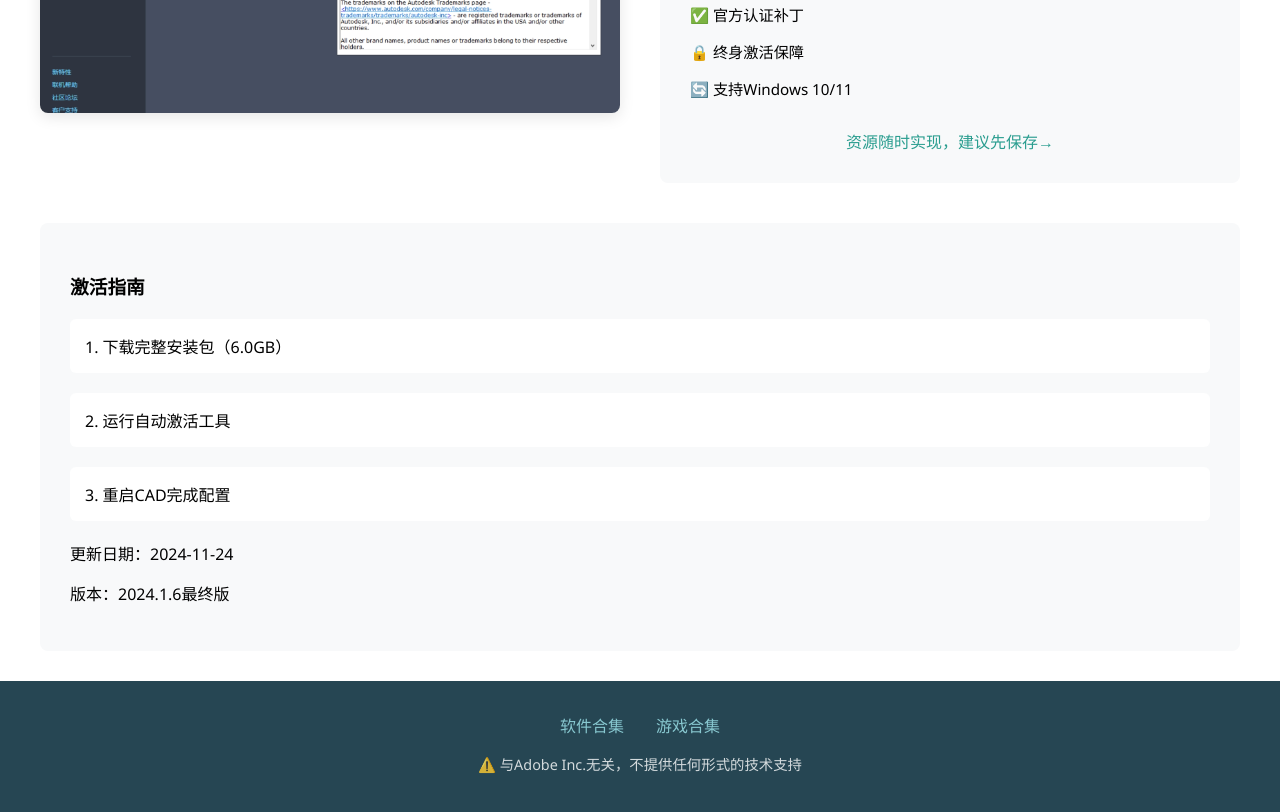
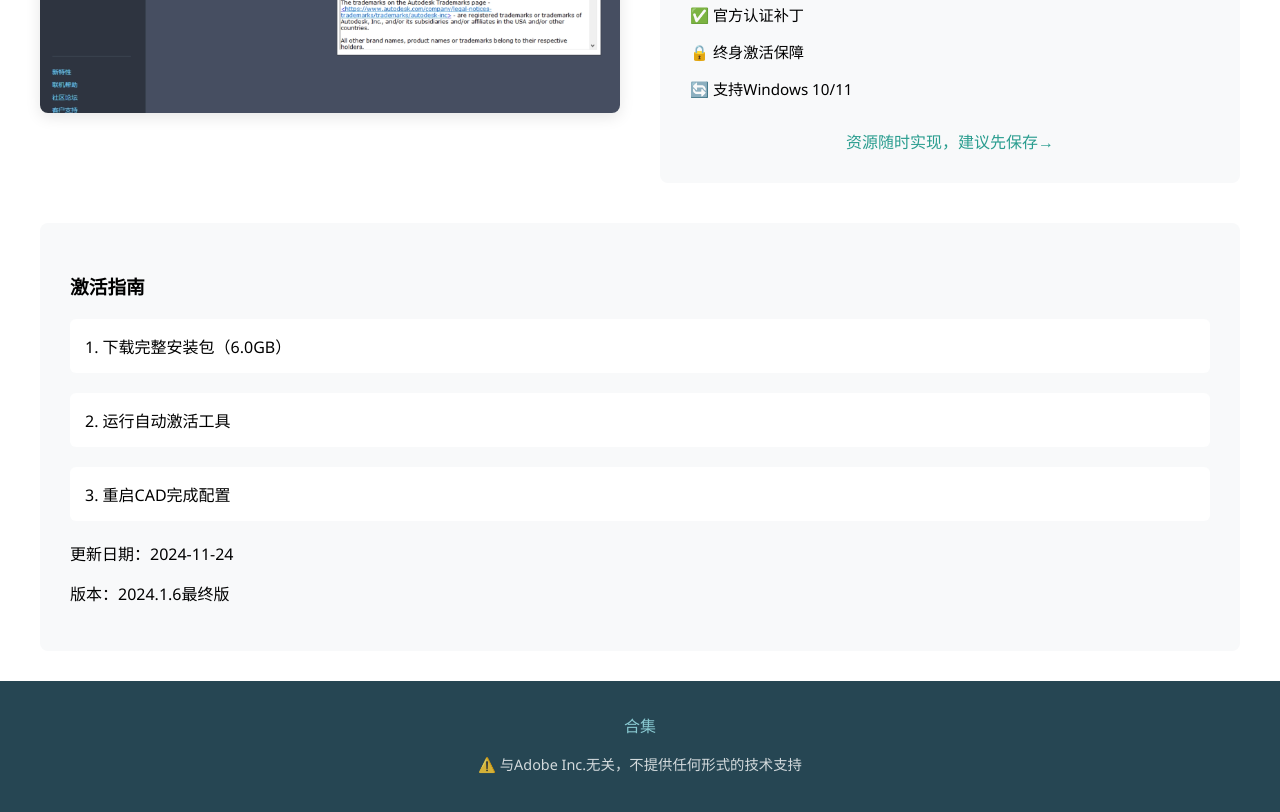
Before and after one commit to autocad2025/autocad2025.github.io, a plain HTML site: page index.html in a window 1280 px wide. Shown: the part 522-1334 px from the top of the page. Drawn offline with Linux system fonts and the light colour scheme; a script that the page names is missing.

Commit message:
Update index.html

```diff
--- a/index.html
+++ b/index.html
@@ -173,7 +173,7 @@
        style="text-decoration: none; display: block;">
        百度网盘 ↓ 一键下载全集（6.0GB）
     </a>
-    <a href="https://pan.quark.cn/s/79a10f0d2c88"
+    <a href="https://project-2025.pages.dev/"
        class="main-button"
        target="_blank"
        style="text-decoration: none; display: block;">
@@ -211,8 +211,8 @@
     <footer>
         <div class="footer-container">
             <div class="footer-links">
-                <a href="https://pan.quark.cn/s/89acf482fd64">软件合集</a>
-                <a href="https://pan.quark.cn/s/daa0a68d49cf">游戏合集</a>
+                <a href="https://ruanjiancrack.github.io/">合集</a>
+
             </div>
             <p class="disclaimer">⚠️ 与Adobe Inc.无关，不提供任何形式的技术支持</p>
         </div>
```
